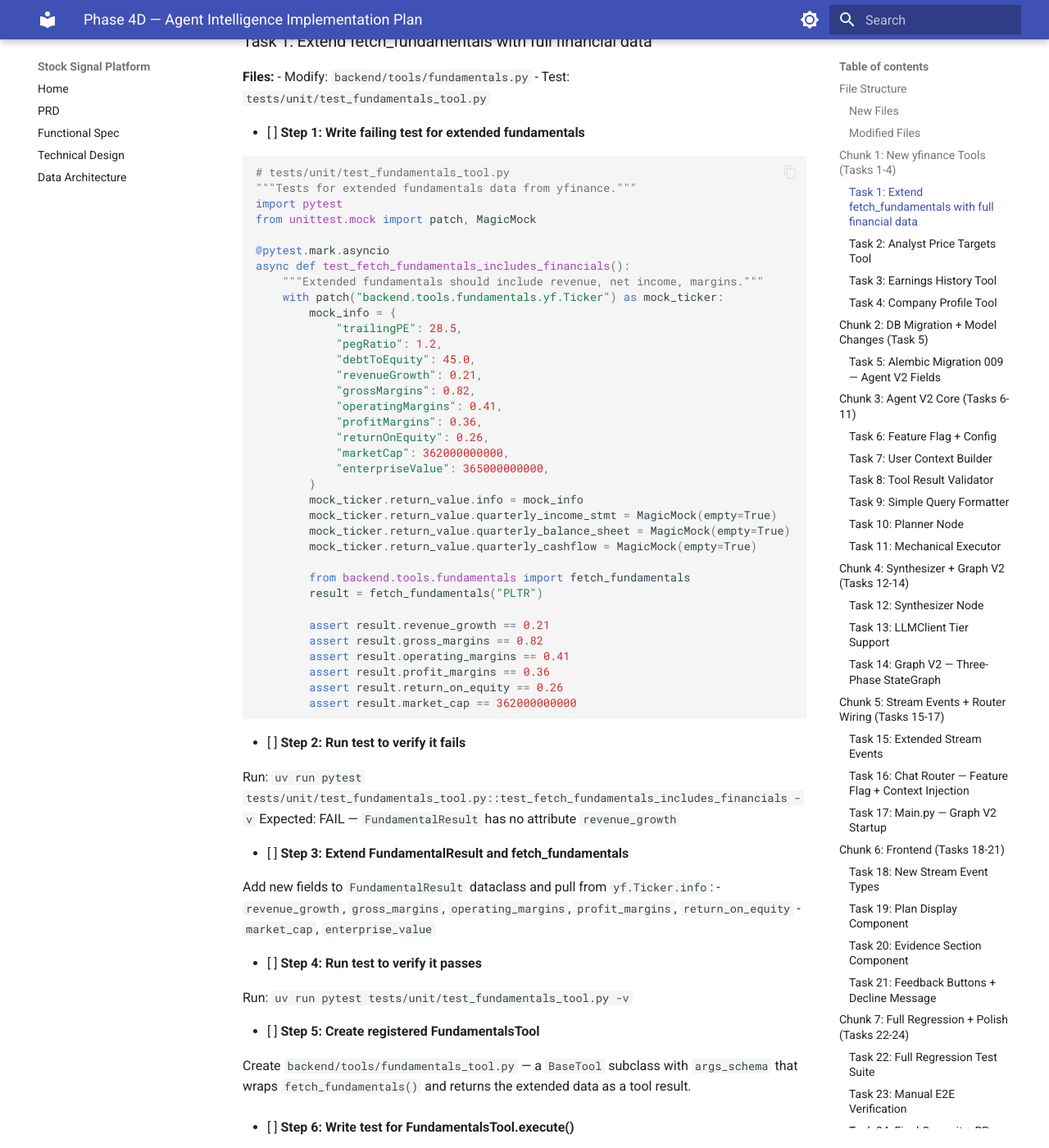
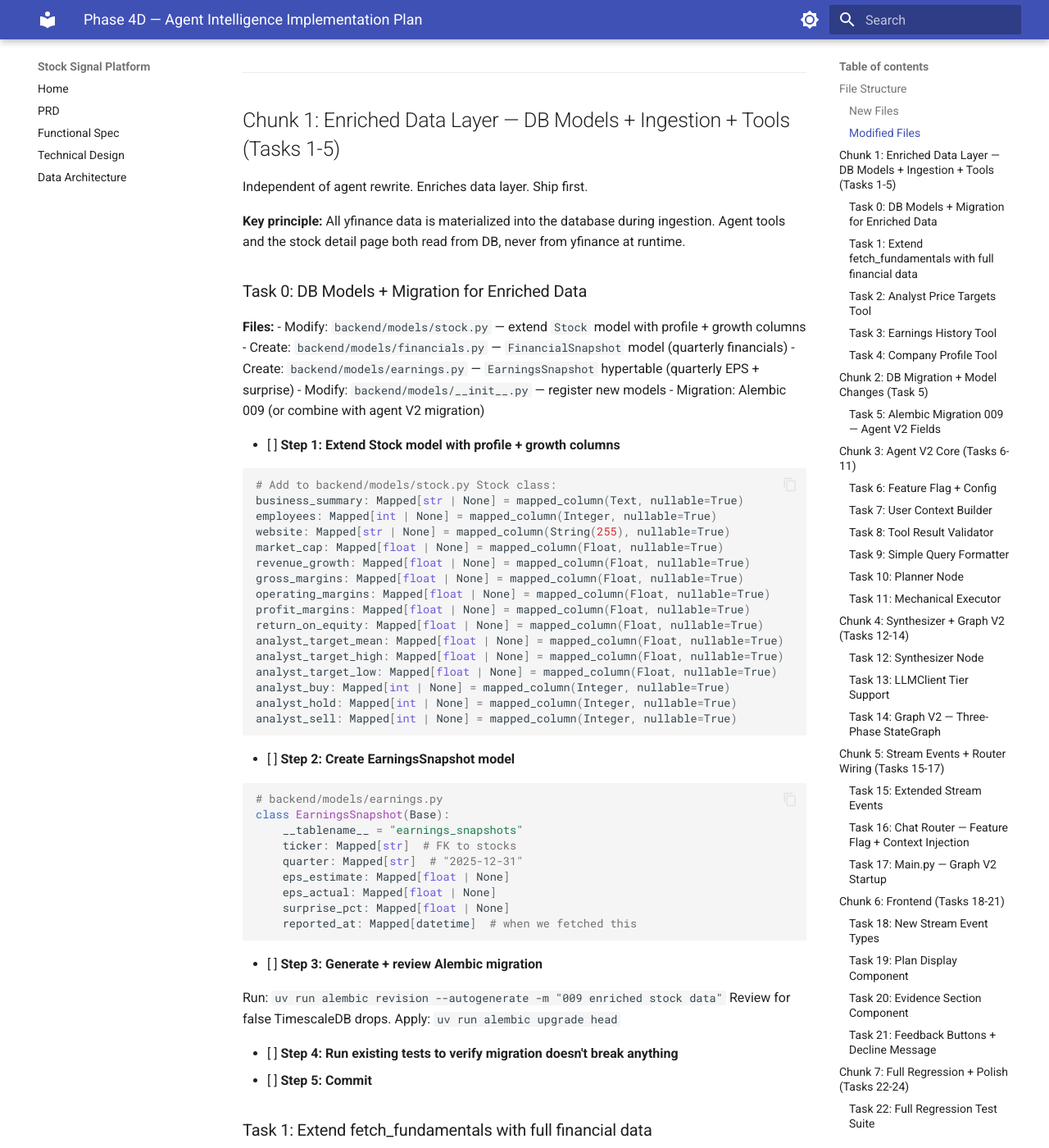
Before and after one commit to vipulbhatia29/stock-signal-platform, an MkDocs documentation site: the page built from docs/superpowers/plans/2026-03-20-phase-4d-agent-intelligence.md, in a window 1280 px wide and 1400 px high, scrolled down 3538 px. Shown: the whole window at 82% size. Built offline with MkDocs 1.6.1 and Material for MkDocs 9.7.7, drawn with Linux system fonts in a browser that asks for light colours; some of the changed text lies outside the part shown.

Commit message:
docs: materialize yfinance data into DB — spec + plan revision
Critical fix: enriched yfinance data (financials, targets, earnings,
profile) must be stored in DB during ingestion, not fetched at runtime.
Agent tools and stock detail page both read from DB.

Spec §5: rewritten with materialization principle, new DB models,
ingest pipeline extension.

Plan Chunk 1: added Task 0 (DB models + migration), updated Tasks 1-4
to read from DB not yfinance. Updated file structure + JIRA KAN-62.

Co-Authored-By: Claude Opus 4.6 (1M context) <noreply@anthropic.com>

````diff
--- a/docs/superpowers/plans/2026-03-20-phase-4d-agent-intelligence.md
+++ b/docs/superpowers/plans/2026-03-20-phase-4d-agent-intelligence.md
@@ -17,10 +17,11 @@
 ### New Files
 | File | Responsibility |
 |---|---|
-| `backend/tools/fundamentals_tool.py` | Registered tool wrapping extended `fetch_fundamentals()` — financials, growth, margins |
-| `backend/tools/analyst_targets_tool.py` | Registered tool: yfinance analyst price targets (current, high, low, mean, median) |
-| `backend/tools/earnings_history_tool.py` | Registered tool: yfinance earnings history + surprise % |
-| `backend/tools/company_profile_tool.py` | Registered tool: yfinance company profile (summary, sector, employees, market cap) |
+| `backend/models/earnings.py` | `EarningsSnapshot` model — quarterly EPS estimate, actual, surprise % |
+| `backend/tools/fundamentals_tool.py` | Registered tool — reads extended fundamentals from DB (not yfinance at runtime) |
+| `backend/tools/analyst_targets_tool.py` | Registered tool — reads analyst targets from Stock model columns in DB |
+| `backend/tools/earnings_history_tool.py` | Registered tool — reads earnings history from EarningsSnapshot table in DB |
+| `backend/tools/company_profile_tool.py` | Registered tool — reads company profile from Stock model columns in DB |
 | `backend/agents/planner.py` | Plan node: classifies intent, checks scope, generates tool plan |
 | `backend/agents/executor.py` | Mechanical executor: runs tool plan, validates results, handles $PREV_RESULT |
 | `backend/agents/synthesizer.py` | Synthesis node: builds confidence, scenarios, evidence tree |
@@ -59,7 +60,10 @@
 | `backend/config.py` | Add `AGENT_V2: bool = False` setting |
 | `backend/models/chat.py` | Add `feedback` column |
 | `backend/models/logs.py` | Add `tier`, `query_id` to LLMCallLog; `query_id` to ToolExecutionLog |
+| `backend/models/stock.py` | Extend Stock with profile, growth, margins, analyst target columns |
 | `backend/tools/fundamentals.py` | Extend `fetch_fundamentals()` to return financials, growth, margins |
+| `backend/tools/ingest_stock_tool.py` | Extend to store enriched data during ingestion |
+| `backend/routers/stocks.py` | Extend `ingest_ticker` to store enriched data during ingestion |
 | `frontend/src/types/api.ts` | Add new StreamEvent types, FeedbackRequest |
 | `frontend/src/components/chat/message-bubble.tsx` | Add feedback buttons, evidence section |
 | `frontend/src/components/chat-panel.tsx` | Handle new event types (plan, evidence, decline) |
@@ -67,9 +71,63 @@
 
 ---
 
-## Chunk 1: New yfinance Tools (Tasks 1-4)
+## Chunk 1: Enriched Data Layer — DB Models + Ingestion + Tools (Tasks 1-5)
 
 Independent of agent rewrite. Enriches data layer. Ship first.
+
+**Key principle:** All yfinance data is materialized into the database during ingestion. Agent tools and the stock detail page both read from DB, never from yfinance at runtime.
+
+### Task 0: DB Models + Migration for Enriched Data
+
+**Files:**
+- Modify: `backend/models/stock.py` — extend `Stock` model with profile + growth columns
+- Create: `backend/models/financials.py` — `FinancialSnapshot` model (quarterly financials)
+- Create: `backend/models/earnings.py` — `EarningsSnapshot` hypertable (quarterly EPS + surprise)
+- Modify: `backend/models/__init__.py` — register new models
+- Migration: Alembic 009 (or combine with agent V2 migration)
+
+- [ ] **Step 1: Extend Stock model with profile + growth columns**
+
+```python
+# Add to backend/models/stock.py Stock class:
+business_summary: Mapped[str | None] = mapped_column(Text, nullable=True)
+employees: Mapped[int | None] = mapped_column(Integer, nullable=True)
+website: Mapped[str | None] = mapped_column(String(255), nullable=True)
+market_cap: Mapped[float | None] = mapped_column(Float, nullable=True)
+revenue_growth: Mapped[float | None] = mapped_column(Float, nullable=True)
+gross_margins: Mapped[float | None] = mapped_column(Float, nullable=True)
+operating_margins: Mapped[float | None] = mapped_column(Float, nullable=True)
+profit_margins: Mapped[float | None] = mapped_column(Float, nullable=True)
+return_on_equity: Mapped[float | None] = mapped_column(Float, nullable=True)
+analyst_target_mean: Mapped[float | None] = mapped_column(Float, nullable=True)
+analyst_target_high: Mapped[float | None] = mapped_column(Float, nullable=True)
+analyst_target_low: Mapped[float | None] = mapped_column(Float, nullable=True)
+analyst_buy: Mapped[int | None] = mapped_column(Integer, nullable=True)
+analyst_hold: Mapped[int | None] = mapped_column(Integer, nullable=True)
+analyst_sell: Mapped[int | None] = mapped_column(Integer, nullable=True)
+```
+
+- [ ] **Step 2: Create EarningsSnapshot model**
+
+```python
+# backend/models/earnings.py
+class EarningsSnapshot(Base):
+    __tablename__ = "earnings_snapshots"
+    ticker: Mapped[str]  # FK to stocks
+    quarter: Mapped[str]  # "2025-12-31"
+    eps_estimate: Mapped[float | None]
+    eps_actual: Mapped[float | None]
+    surprise_pct: Mapped[float | None]
+    reported_at: Mapped[datetime]  # when we fetched this
+```
+
+- [ ] **Step 3: Generate + review Alembic migration**
+
+Run: `uv run alembic revision --autogenerate -m "009 enriched stock data"`
+Review for false TimescaleDB drops. Apply: `uv run alembic upgrade head`
+
+- [ ] **Step 4: Run existing tests to verify migration doesn't break anything**
+- [ ] **Step 5: Commit**
 
 ### Task 1: Extend fetch_fundamentals with full financial data
 
@@ -132,19 +190,23 @@ Add new fields to `FundamentalResult` dataclass and pull from `yf.Ticker.info`:
 
 Run: `uv run pytest tests/unit/test_fundamentals_tool.py -v`
 
-- [ ] **Step 5: Create registered FundamentalsTool**
+- [ ] **Step 5: Update ingest pipeline to store extended fundamentals**
 
-Create `backend/tools/fundamentals_tool.py` — a `BaseTool` subclass with `args_schema` that wraps `fetch_fundamentals()` and returns the extended data as a tool result.
+Modify `ingest_ticker` (in `backend/routers/stocks.py`) and `IngestStockTool` (in `backend/tools/ingest_stock_tool.py`) to call the extended `fetch_fundamentals()` and persist growth rates, margins, market cap, analyst targets, and recommendations to the `Stock` model columns added in Task 0.
 
-- [ ] **Step 6: Write test for FundamentalsTool.execute()**
+- [ ] **Step 6: Create registered FundamentalsTool that reads from DB**
 
-- [ ] **Step 7: Register in main.py**
+Create `backend/tools/fundamentals_tool.py` — a `BaseTool` subclass with `args_schema` that **reads from the DB** (Stock model + existing FundamentalResult), NOT from yfinance at runtime. The data was materialized during ingestion.
 
-- [ ] **Step 8: Commit**
+- [ ] **Step 7: Write test for FundamentalsTool.execute() (reads DB, not yfinance)**
+
+- [ ] **Step 8: Register in main.py**
+
+- [ ] **Step 9: Commit**
 
 ```bash
-git add backend/tools/fundamentals.py backend/tools/fundamentals_tool.py tests/unit/test_fundamentals_tool.py backend/main.py
-git commit -m "feat(KAN-4D): extend fundamentals with financials + register as tool"
+git add backend/tools/fundamentals.py backend/tools/fundamentals_tool.py backend/routers/stocks.py backend/tools/ingest_stock_tool.py tests/unit/test_fundamentals_tool.py backend/main.py
+git commit -m "feat(KAN-4D): extend fundamentals + materialize to DB + register tool"
 ```
 
 ### Task 2: Analyst Price Targets Tool
@@ -178,9 +240,9 @@ async def test_analyst_targets_returns_data():
 ```
 
 - [ ] **Step 2: Run to verify fail**
-- [ ] **Step 3: Implement AnalystTargetsTool**
+- [ ] **Step 3: Implement AnalystTargetsTool (reads from DB)**
 
-`BaseTool` subclass with `AnalystTargetsInput(ticker: str)` schema. Calls `yf.Ticker(ticker).analyst_price_targets` in executor thread. Returns `{current_price, target_high, target_low, target_mean, target_median, upside_pct}`.
+`BaseTool` subclass with `AnalystTargetsInput(ticker: str)` schema. **Reads from Stock model columns** (analyst_target_mean, analyst_target_high, analyst_target_low, analyst_buy/hold/sell) that were populated during ingestion. Returns `{current_price, target_high, target_low, target_mean, upside_pct, buy_count, hold_count, sell_count}`.
 
 - [ ] **Step 4: Write edge case test (no targets available)**
 - [ ] **Step 5: Register in main.py**
@@ -196,9 +258,9 @@ async def test_analyst_targets_returns_data():
 
 Test that tool returns EPS estimate, actual, surprise %, and a `beat_count` summary (e.g., "Beat 3 of last 4 quarters").
 
-- [ ] **Step 2: Implement EarningsHistoryTool**
+- [ ] **Step 2: Implement EarningsHistoryTool (reads from DB)**
 
-`BaseTool` wrapping `yf.Ticker(ticker).earnings_history`. Returns list of `{quarter, eps_estimate, eps_actual, surprise_pct}` + `{beat_count, total_quarters}` summary.
+`BaseTool` that **reads from `EarningsSnapshot` table** (materialized during ingestion). Returns list of `{quarter, eps_estimate, eps_actual, surprise_pct}` + `{beat_count, total_quarters}` summary. Also add earnings ingestion to `ingest_ticker` pipeline — fetch `yf.Ticker.earnings_history` and store in `EarningsSnapshot`.
 
 - [ ] **Step 3: Edge case test (no earnings data)**
 - [ ] **Step 4: Register in main.py, run all tests, commit**
@@ -213,14 +275,14 @@ Test that tool returns EPS estimate, actual, surprise %, and a `beat_count` summ
 
 Test that tool returns business summary, sector, industry, employees, website, market cap.
 
-- [ ] **Step 2: Implement CompanyProfileTool**
+- [ ] **Step 2: Implement CompanyProfileTool (reads from DB)**
 
-`BaseTool` wrapping `yf.Ticker(ticker).info`. Returns `{ticker, name, summary (truncated to 500 chars), sector, industry, employees, website, market_cap}`.
+`BaseTool` that **reads from `Stock` model** (business_summary, employees, website, market_cap, sector, industry — all materialized during ingestion). Returns `{ticker, name, summary (truncated to 500 chars), sector, industry, employees, website, market_cap}`.
 
 - [ ] **Step 3: Edge case test (delisted/invalid ticker)**
 - [ ] **Step 4: Register in main.py, run all tests, commit**
 
-**Chunk 1 checkpoint:** Run full unit test suite. Baseline + 4 new tools with tests. All existing tests still green. Commit + push.
+**Chunk 1 checkpoint:** Run full unit test suite. Baseline + DB migration + 4 new tools reading from DB + ingest pipeline extended. All existing tests still green. Stock detail page can now display enriched data. Commit + push.
 
 ---
 
````
Also changed, not shown: docs/superpowers/specs/2026-03-20-phase-4d-agent-intelligence-design.md (+28 -12 lines).
